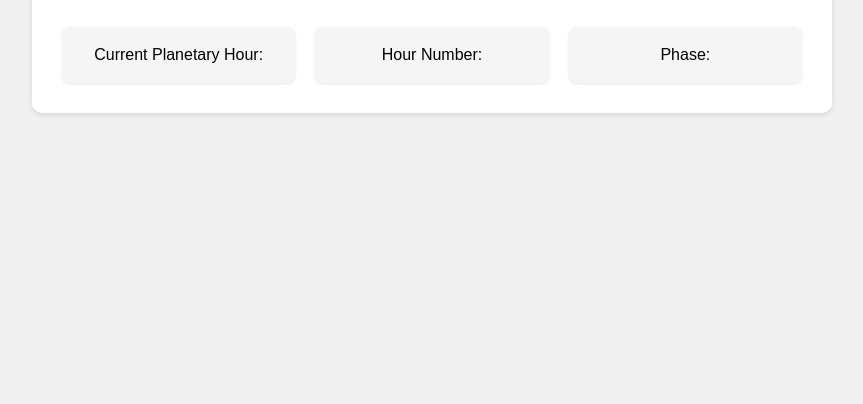
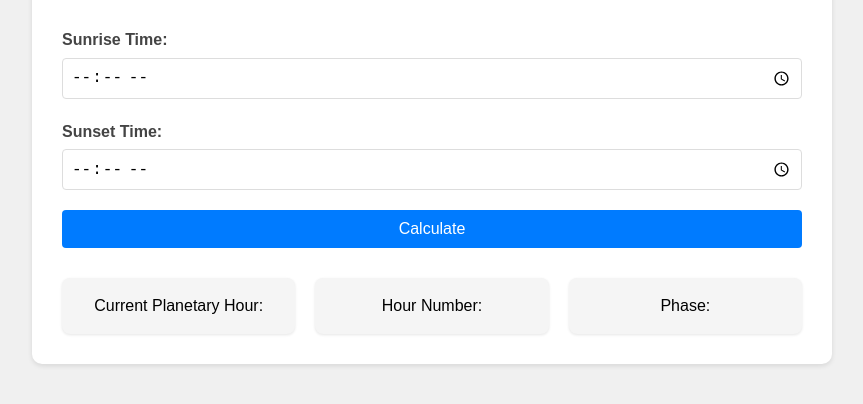
Before and after one commit to merliri-ma/planetary-hours-, a plain HTML site: page index.html in a window 1280 px wide. Shown: the part 104-508 px from the top of the page, without its empty margins (208-1071 px from the left). Drawn offline with Linux system fonts and the light colour scheme.

Commit message:
Add files via upload

```diff
--- a/index.html
+++ b/index.html
@@ -9,13 +9,25 @@
 <body>
     <div class="calculator">
         <h1>Planetary Hours Calculator</h1>
+
+        <div class="input-form">
+            <div class="input-group">
+                <label for="sunrise">Sunrise Time:</label>
+                <input type="time" id="sunrise" required>
+            </div>
+            <div class="input-group">
+                <label for="sunset">Sunset Time:</label>
+                <input type="time" id="sunset" required>
+            </div>
+            <button onclick="calculateWithUserInput()">Calculate</button>
+        </div>
+
         <div class="planet-info">
             <div id="result" class="hour-display">Current Planetary Hour: </div>
             <div id="hourNumber" class="hour-display">Hour Number: </div>
             <div id="dayPhase" class="hour-display">Phase: </div>
         </div>
     </div>
-    <script src="https://cdnjs.cloudflare.com/ajax/libs/suncalc/1.9.0/suncalc.min.js"></script>
     <script src="script.js"></script>
 </body>
 </html>
```
